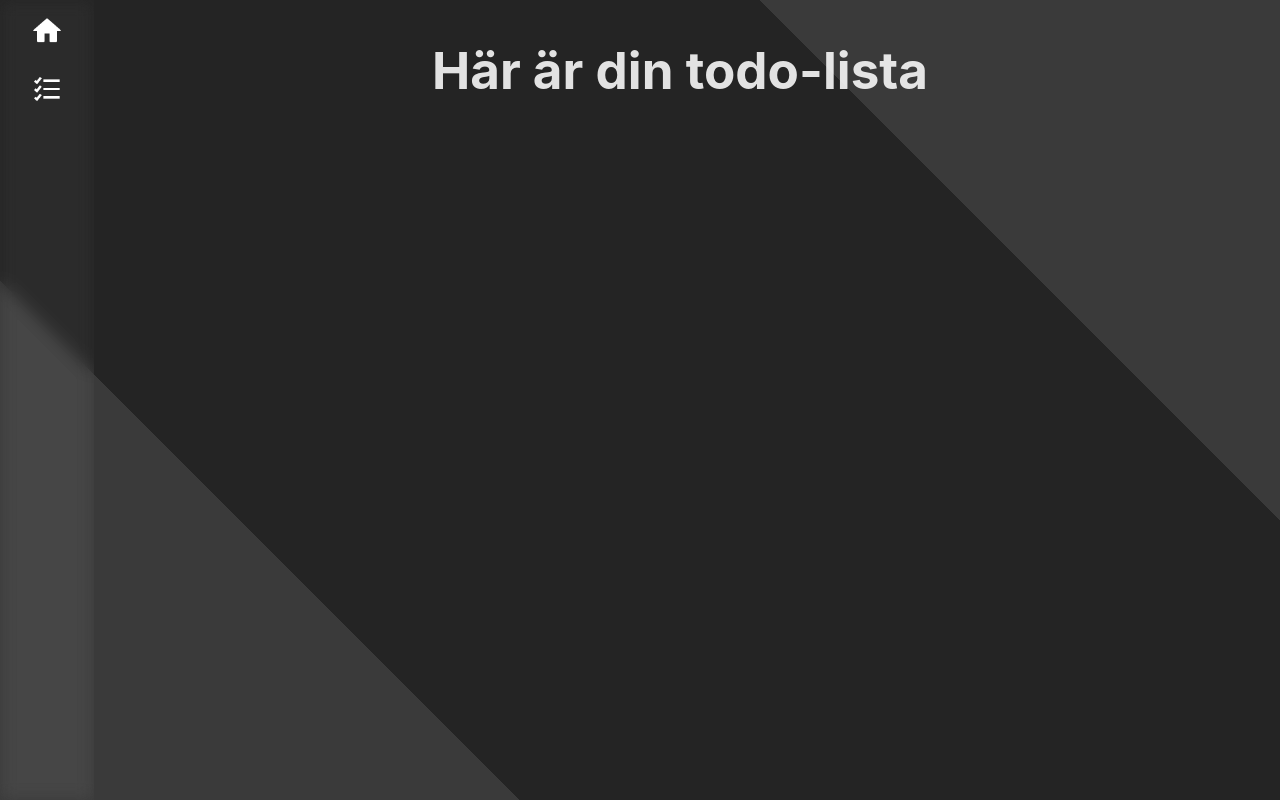
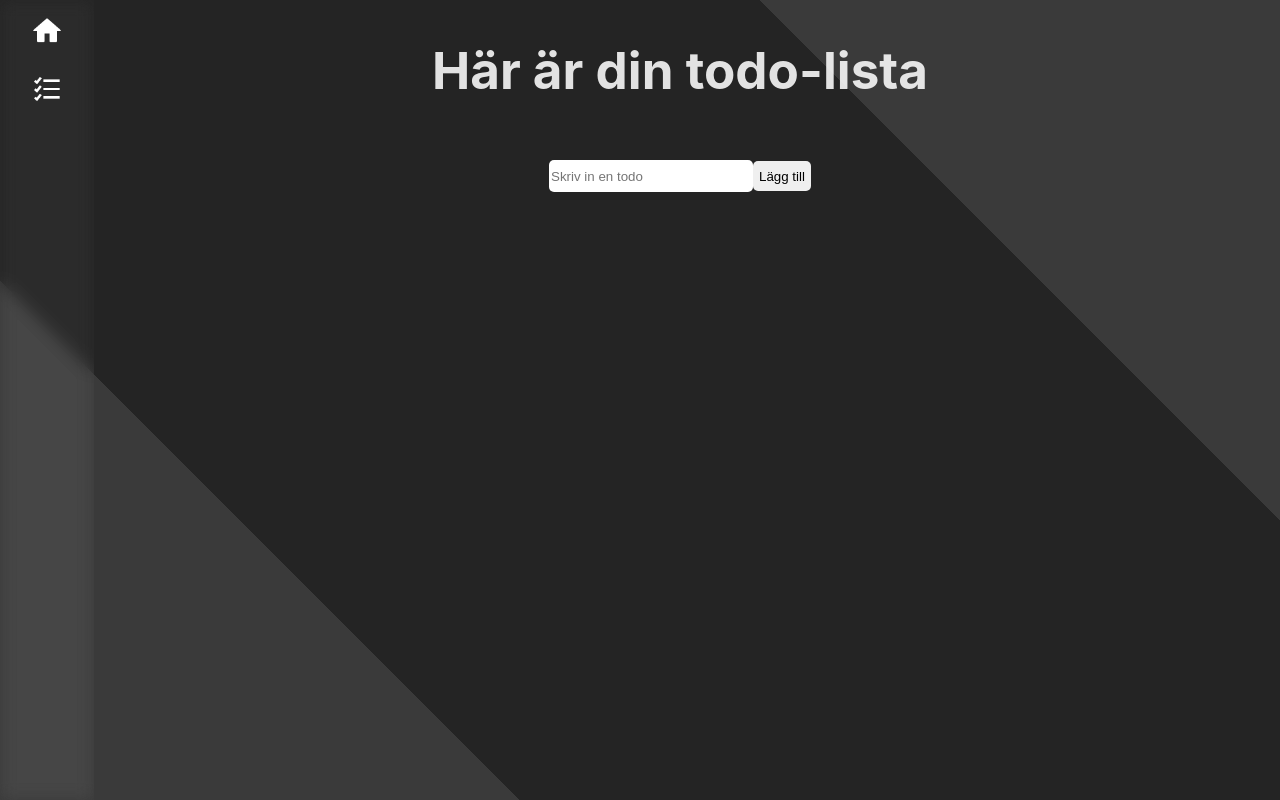
Before and after one commit to varamara/laboration_JS_2, a React (Vite) app: page /todo in a window 1280 px wide. Built offline with nearby package versions, Linux system fonts and the light colour scheme.

Commit message:
started todoform

```diff
--- a/src/App.tsx
+++ b/src/App.tsx
@@ -8,6 +8,7 @@
 const App = () =>  {
 
   const [userName, setUserName] = useState("");
+
 
 
   return (
--- /dev/null
+++ b/src/components/NameForm.tsx
@@ -0,0 +1,38 @@
+import React, { useState } from "react";
+
+interface INameForm {
+  setUserName: (userName: string) => void;
+}
+
+const NameForm: React.FC<INameForm> = ({ setUserName }) => {
+  const [isSubmitted, setIsSubmitted] = useState(false);
+  const [NameInputValue, setNameInputValue] = useState("");
+
+  const handleInputChange = (event: React.ChangeEvent<HTMLInputElement>) => {
+    setNameInputValue(event.target.value);
+  };
+
+  const handleSubmit = (e: React.FormEvent<HTMLFormElement>) => {
+    e.preventDefault();
+    setUserName(NameInputValue);
+    setNameInputValue("");
+    setIsSubmitted(true);
+  };
+
+  return (
+    <>
+      <form onSubmit={handleSubmit}>
+        <input
+          type="text"
+          placeholder="Skriv in ditt namn"
+          value={NameInputValue}
+          onChange={handleInputChange}
+        />
+        <button type="submit">Spara</button>
+      </form>
+      {isSubmitted && <p>Ditt namn har uppdaterats!</p>}
+    </>
+  );
+};
+
+export default NameForm;
--- /dev/null
+++ b/src/components/TodoForm.tsx
@@ -0,0 +1,49 @@
+import React, { ChangeEvent, useState } from "react";
+import { Todo } from "../types";
+
+interface ITodoForm {
+  setTodos: (todos: Todo[]) => void;
+  todos: Todo[];
+}
+
+const TodoForm: React.FC<ITodoForm> = ({ setTodos, todos }) => {
+  const [isSubmitted, setIsSubmitted] = useState(false);
+  const [todoInputValue, setTodoInputValue] = useState<string>("");
+
+  function handleInputChange(e: ChangeEvent<HTMLInputElement>): void {
+    setTodoInputValue(e.target.value);
+  }
+
+  const handleSubmit = (e: React.FormEvent<HTMLFormElement>) => {
+    e.preventDefault();
+
+    const newTodo: Todo = {
+      id: Math.random(),
+      text: todoInputValue,
+    };
+
+    const newTodos: Todo[] = [...todos, newTodo];
+
+    setTodos(newTodos);
+
+    setTodoInputValue("");
+    setIsSubmitted(true);
+  };
+
+  return (
+    <>
+      <form className="todo-form" onSubmit={handleSubmit}>
+        <input
+          type="text"
+          placeholder="Skriv in en todo"
+          value={todoInputValue}
+          onChange={handleInputChange}
+        />
+        <button type="submit">Lägg till</button>
+      </form>
+      {isSubmitted && <p>en todo har lagts till!</p>}
+    </>
+  );
+};
+
+export default TodoForm;
--- /dev/null
+++ b/src/components/TodoList.tsx
@@ -0,0 +1,21 @@
+
+import React from "react";
+import { Todo } from "../types";
+
+interface ITodoList {
+    todos: Todo[];
+}
+
+const TodoList: React.FC<ITodoList> = ({ todos }) => {
+    return (
+        <>
+            <ul>
+                {todos.map((todo, index) => (
+                    <li key={index}>{todo.text}</li>
+                ))}
+            </ul>
+        </>
+    );
+};
+
+export default TodoList;
--- a/src/pages/todoPage/TodoPage.tsx
+++ b/src/pages/todoPage/TodoPage.tsx
@@ -1,14 +1,24 @@
-import React from "react";
+import { useState } from "react";
+import TodoForm from "../../components/TodoForm";
+import TodoList from "../../components/TodoList";
+import { Todo } from "../../types";
 
 interface ITodoPage {
   userName: string;
 }
 
 const TodoPage: React.FC<ITodoPage> = ({ userName }) => {
+
+  const [todos, setTodos] = useState<Todo[]>([]);
+
   return (
     <>
       <section className="todo-page">
         <h1>Här är din todo-lista {userName}</h1>
+        <div className="todo-view">
+         <TodoForm setTodos={setTodos} todos={todos}/>
+         <TodoList todos={todos} />
+        </div>
       </section>
     </>
   );
--- a/src/pages/welcomePage/WelcomePage.tsx
+++ b/src/pages/welcomePage/WelcomePage.tsx
@@ -1,47 +1,24 @@
-import React, { useState } from "react";
 import { Link } from "react-router-dom";
+import NameForm from "../../components/NameForm";
 
 interface IWelcomePage {
   setUserName: (userName: string) => void;
 }
 
 const WelcomePage: React.FC<IWelcomePage> = ({ setUserName }) => {
-  const [isSubmitted, setIsSubmitted] = useState(false);
-    const [inputValue, setInputValue] = useState("");
-
-
-    const handleInputChange = (event: React.ChangeEvent<HTMLInputElement>) => {
-        setInputValue(event.target.value);
-    };
-
-  const handleSubmit = (e: React.FormEvent<HTMLFormElement>) => {
-    e.preventDefault();
-    setUserName(inputValue);
-    setInputValue("");
-    setIsSubmitted(true);
-  };
-
   return (
     <>
       <section className="welcome-page">
         <div className="welcome">
           <h1>Välkommen!</h1>
-          <h2>Vänligen skriv in ditt namn för att gå vidare till din todo-lista.</h2>
+          <h2>
+            Vänligen skriv in ditt namn för att gå vidare till din todo-lista.
+          </h2>
         </div>
-        <form onSubmit={handleSubmit}>
-          <input
-            type="text"
-            placeholder="Skriv in ditt namn"
-            value={inputValue}
-            onChange={handleInputChange}
-          />
-          <button type="submit">Spara</button>
-        </form>
-        {isSubmitted && <p>Ditt namn har uppdaterats!</p>}
-
+        <NameForm setUserName={setUserName} />
 
         <Link to="/todo">
-            <button className="start">Till din todo-lista</button>
+          <button className="start">Till din todo-lista</button>
         </Link>
       </section>
     </>
--- /dev/null
+++ b/src/types.ts
@@ -0,0 +1,4 @@
+export type Todo = {
+    id: number;
+    text: string;
+}
```
